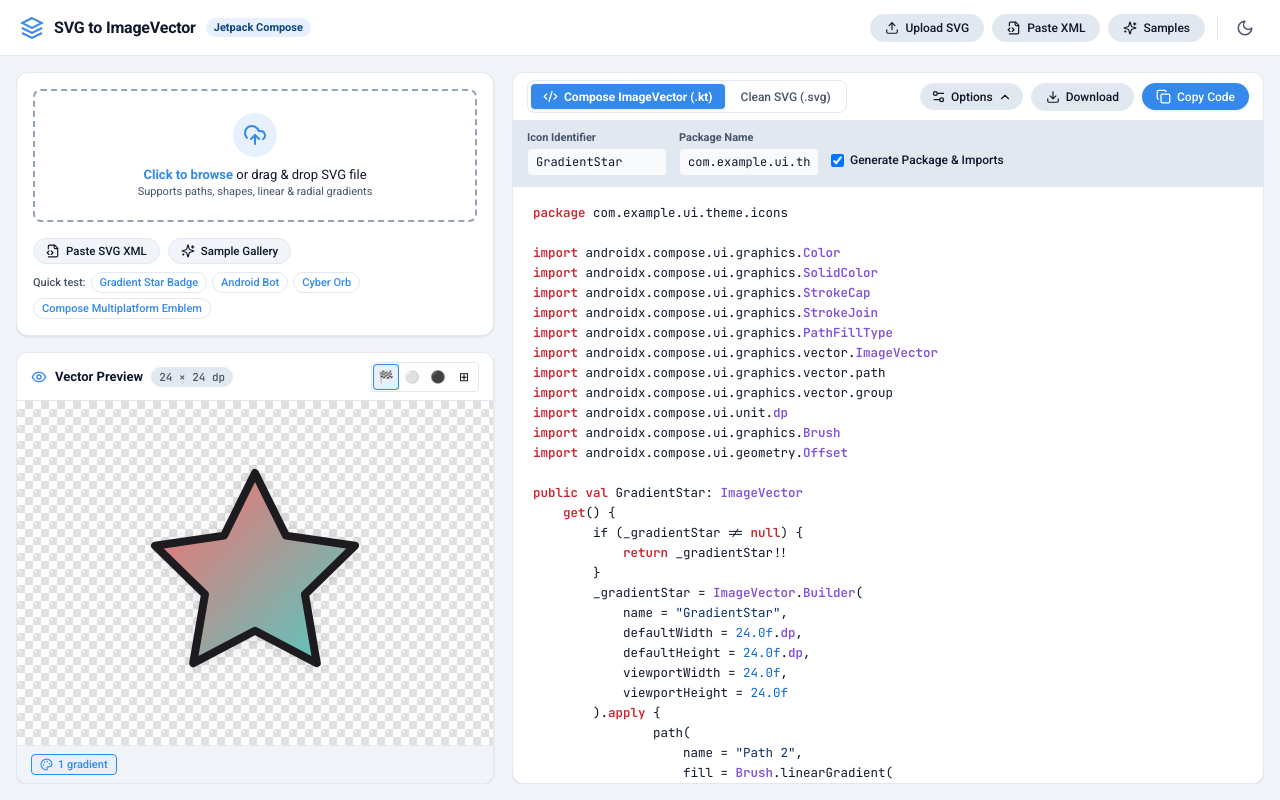
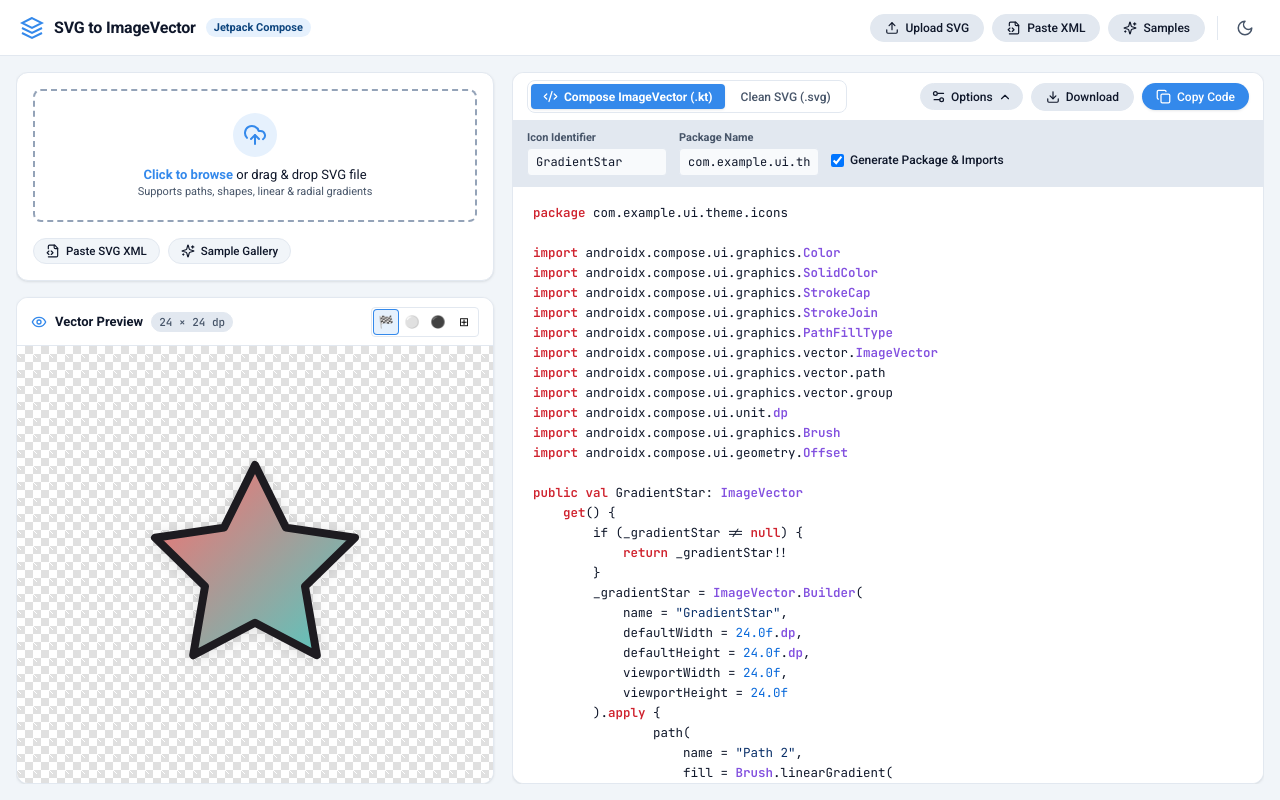
Before and after one commit to code-xplorer/svgtoimagevector, a React (Vite) app: page / in a window 1280 px wide. Built offline with nearby package versions, Linux system fonts and the light colour scheme.

Commit message:
refactor: remove quick test pills and gradient count chip

```diff
--- a/src/components/preview/SvgPreviewCard.tsx
+++ b/src/components/preview/SvgPreviewCard.tsx
@@ -1,7 +1,7 @@
 import React from 'react';
 import { VectorDocument } from '../../types/vector';
 import { PreviewBackground } from '../../hooks/useConverterState';
-import { Eye, Palette } from 'lucide-react';
+import { Eye } from 'lucide-react';
 
 interface SvgPreviewCardProps {
   document: VectorDocument;
@@ -16,9 +16,8 @@ export const SvgPreviewCard: React.FC<SvgPreviewCardProps> = ({
   previewBg,
   onSetPreviewBg,
 }) => {
-  const { width, height, nodes, gradients } = doc;
+  const { width, height, nodes } = doc;
 
-  const gradientsCount = Object.keys(gradients).length;
   const hasEvenOdd = nodes.some((n) => n.fillRule === 'evenodd');
 
   // Background styling classes / styles
@@ -110,23 +109,12 @@ export const SvgPreviewCard: React.FC<SvgPreviewCardProps> = ({
         />
       </div>
 
-      {/* Footer metadata info chips (Gradients & Fill Rules if present) */}
-      {(gradientsCount > 0 || hasEvenOdd) && (
+      {/* Footer metadata info chips (Fill Rules if present) */}
+      {hasEvenOdd && (
         <div className="preview-card-footer">
-          {gradientsCount > 0 && (
-            <div className="meta-chip gradient" title="Gradients parsed">
-              <Palette size={13} />
-              <span>
-                {gradientsCount} {gradientsCount === 1 ? 'gradient' : 'gradients'}
-              </span>
-            </div>
-          )}
-
-          {hasEvenOdd && (
-            <div className="meta-chip info" title="Path fill type">
-              <span>EvenOdd Fill</span>
-            </div>
-          )}
+          <div className="meta-chip info" title="Path fill type">
+            <span>EvenOdd Fill</span>
+          </div>
         </div>
       )}
     </div>
--- a/src/components/upload/SvgUploadCard.tsx
+++ b/src/components/upload/SvgUploadCard.tsx
@@ -1,6 +1,5 @@
 import React, { useState, useRef } from 'react';
 import { UploadCloud, FileCode2, Sparkles, AlertCircle } from 'lucide-react';
-import { SAMPLE_SVGS } from '../../assets/samples';
 
 interface SvgUploadCardProps {
   onLoadSvg: (svgText: string, name?: string) => void;
@@ -132,22 +131,6 @@ export const SvgUploadCard: React.FC<SvgUploadCardProps> = ({
           <Sparkles size={14} />
           <span>Sample Gallery</span>
         </button>
-
-        {/* Quick sample chips */}
-        <div className="quick-sample-chips">
-          <span className="chips-label">Quick test:</span>
-          {SAMPLE_SVGS.slice(0, 4).map((sample) => (
-            <button
-              key={sample.id}
-              type="button"
-              className="sample-mini-pill"
-              onClick={() => onLoadSvg(sample.svg, sample.name.replace(/\s+/g, ''))}
-              title={`Load ${sample.name}`}
-            >
-              {sample.name}
-            </button>
-          ))}
-        </div>
       </div>
     </div>
   );
--- a/src/styles/converter.css
+++ b/src/styles/converter.css
@@ -169,40 +169,6 @@
   background-color: var(--md-sys-color-surface-container-high);
   border-color: var(--md-sys-color-primary);
   color: var(--md-sys-color-primary);
-}
-
-.quick-sample-chips {
-  display: flex;
-  align-items: center;
-  flex-wrap: wrap;
-  gap: 5px;
-  margin-left: auto;
-}
-
-.chips-label {
-  font-size: 11px;
-  font-weight: 500;
-  color: var(--md-sys-color-on-surface-variant);
-}
-
-.sample-mini-pill {
-  display: inline-flex;
-  align-items: center;
-  padding: 3px 8px;
-  font-size: 11px;
-  font-weight: 500;
-  border-radius: var(--md-sys-shape-corner-full);
-  background-color: var(--md-sys-color-surface-container-lowest);
-  color: var(--md-sys-color-primary);
-  border: 1px solid var(--md-sys-color-outline-variant);
-  cursor: pointer;
-  transition: all 0.15s ease;
-}
-
-.sample-mini-pill:hover {
-  background-color: var(--md-sys-color-primary-container);
-  color: var(--md-sys-color-on-primary-container);
-  border-color: var(--md-sys-color-primary);
 }
 
 /* ==========================================================================
```
